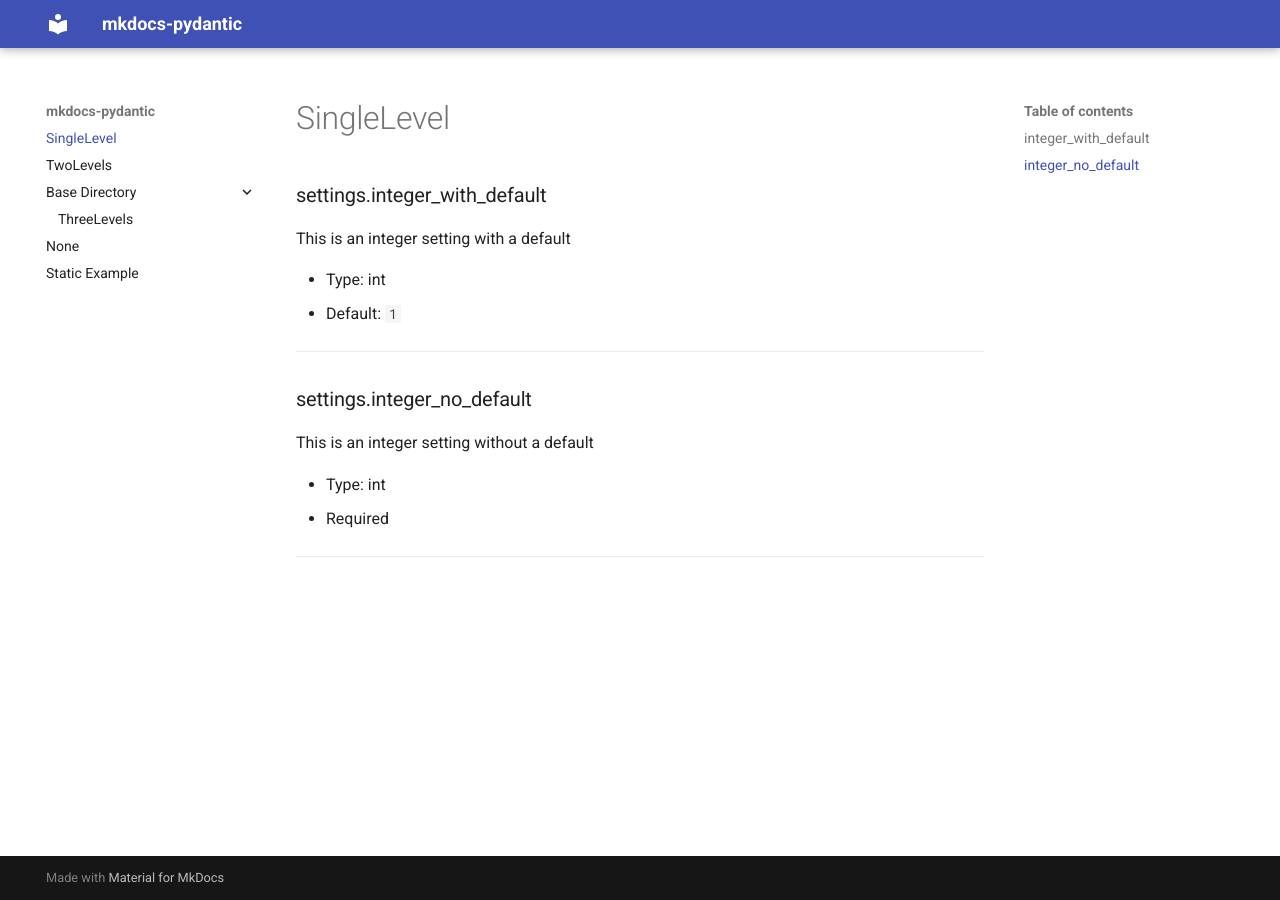
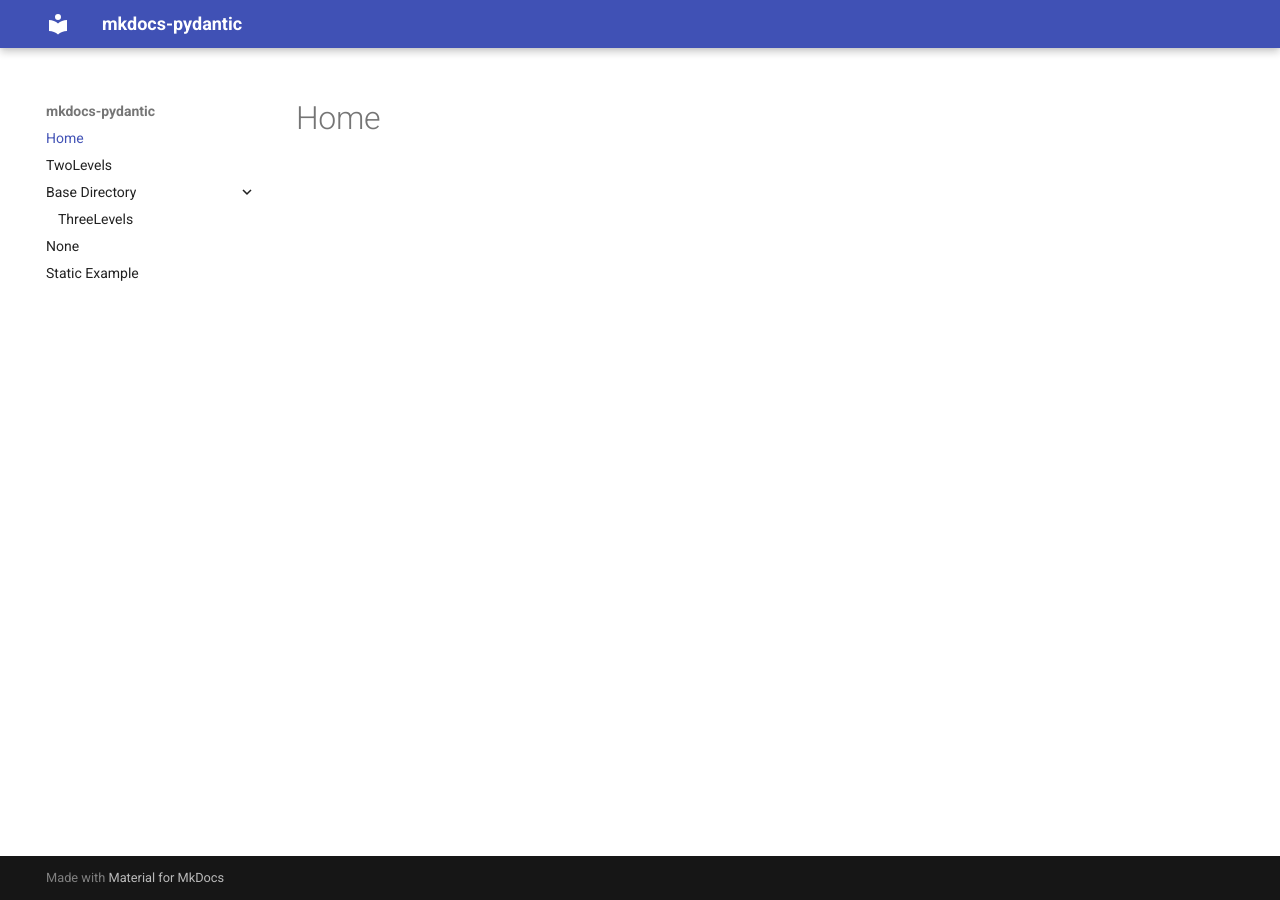
Before and after one commit to rhshadrach/mkdocs-pydantic, an MkDocs documentation site: the page built from docs/index.md, in a window 1280 px wide. Built offline with MkDocs 1.6.1 and Material for MkDocs 9.7.7, drawn with Linux system fonts in a browser that asks for light colours.

Commit message:
Improve layout

```diff
--- a/docs/index.md
+++ b/docs/index.md
@@ -1,27 +1 @@
-# SingleLevel
-
-<div class="mkdocs-pydantic-field" markdown>
-
-### settings.integer_with_default { data-toc-label="integer_with_default" }
-
-This is an integer setting with a default
-
-- Type: int
-- Default: `1`
-
-</div>
-
----
-
-<div class="mkdocs-pydantic-field" markdown>
-
-### settings.integer_no_default { data-toc-label="integer_no_default" }
-
-This is an integer setting without a default
-
-- Type: int
-- Required
-
-</div>
-
----
+# Home
--- a/pyproject.toml
+++ b/pyproject.toml
@@ -12,7 +12,7 @@
 license = {file = "LICENSE"}
 requires-python = ">= 3.8"
 version = "0.0.1"
-dependencies = ["mkdocs", "pydantic"]
+dependencies = ["mkdocs", "pydantic", "mkdocstrings[python]"]
 classifiers=[
     'Development Status :: 1 - Planning',
     'Programming Language :: Python',
@@ -34,10 +34,6 @@
 [build-system]
 requires = ["setuptools", "wheel"]
 build-backend = "setuptools.build_meta"
-
-#[tool.setuptools]
-#packages = ["mkdocs_pydantic", "mkdocs_pydantic_example"]
-#package-dir = {"" = "src"}
 
 [tool.setuptools.packages.find]
 where = ["src"]
```
Also changed, not shown: 2 other files.
